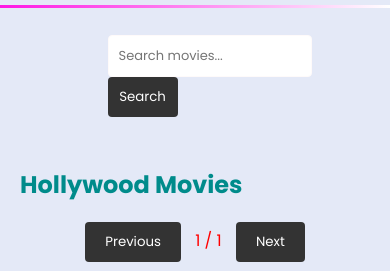
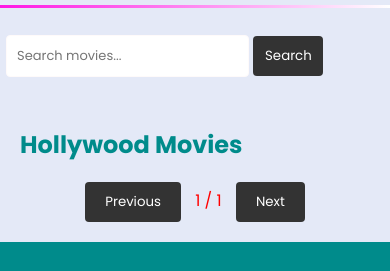
Before and after one commit to IzanAnsari/Complete-movie-0.2, a website: page views/search.html in a window 390 px wide. Shown: the part 65-336 px from the top of the page. Drawn offline with nearby package versions, Linux system fonts and the light colour scheme; no server answers.

Commit message:
last commit at 2:19 PM

```diff
--- a/public/search.css
+++ b/public/search.css
@@ -419,13 +419,17 @@ h2{
 
 @media screen and (max-width: 600px) {
     #movie {
-        width: 75%; /* Full width for small screens */
+        width: 65%; /* Full width for small screens */
         font-size: 13px;
     }
     #inputBox{
         margin-left: 1.5%;
-        width: 50%;
+        width: 60%;
         font-size: 13px;
+    }
+    #search-bar{
+        /* width: 100%; */
+        margin-left: -1%;
     }
 
     #search-bar button {
```
